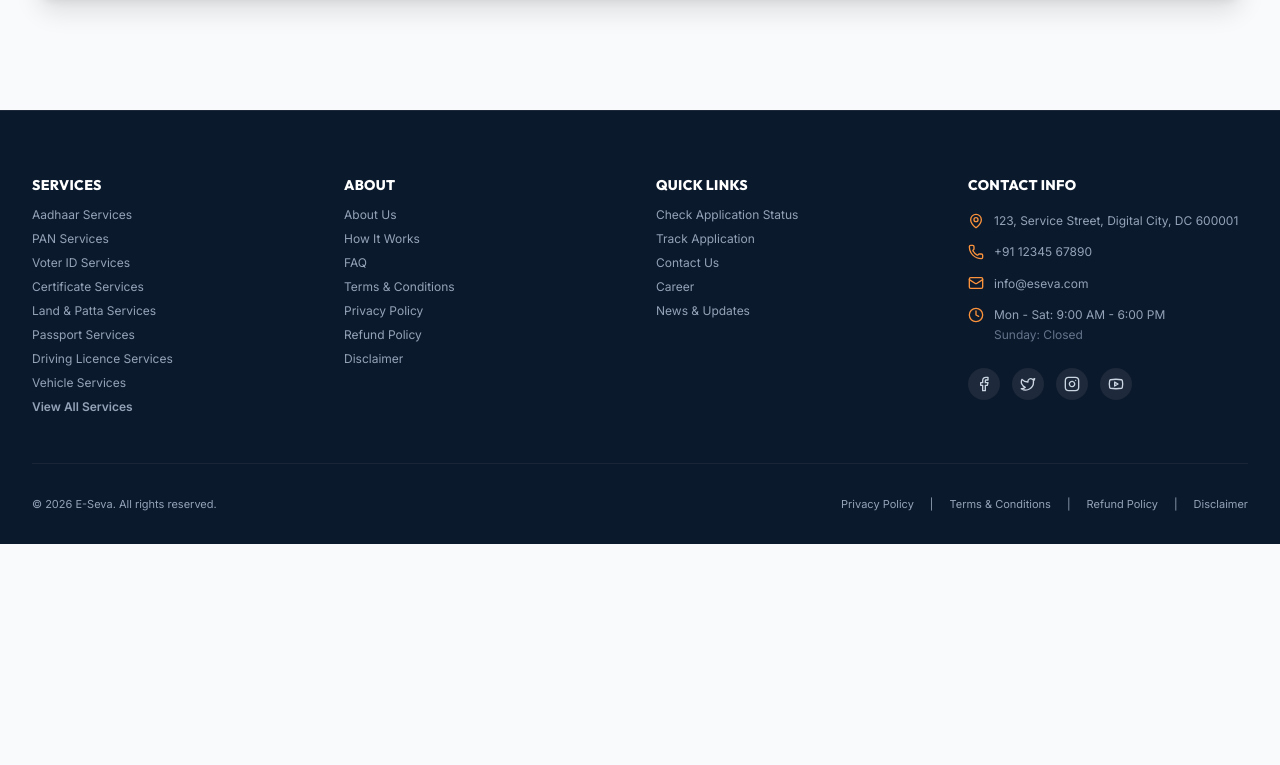
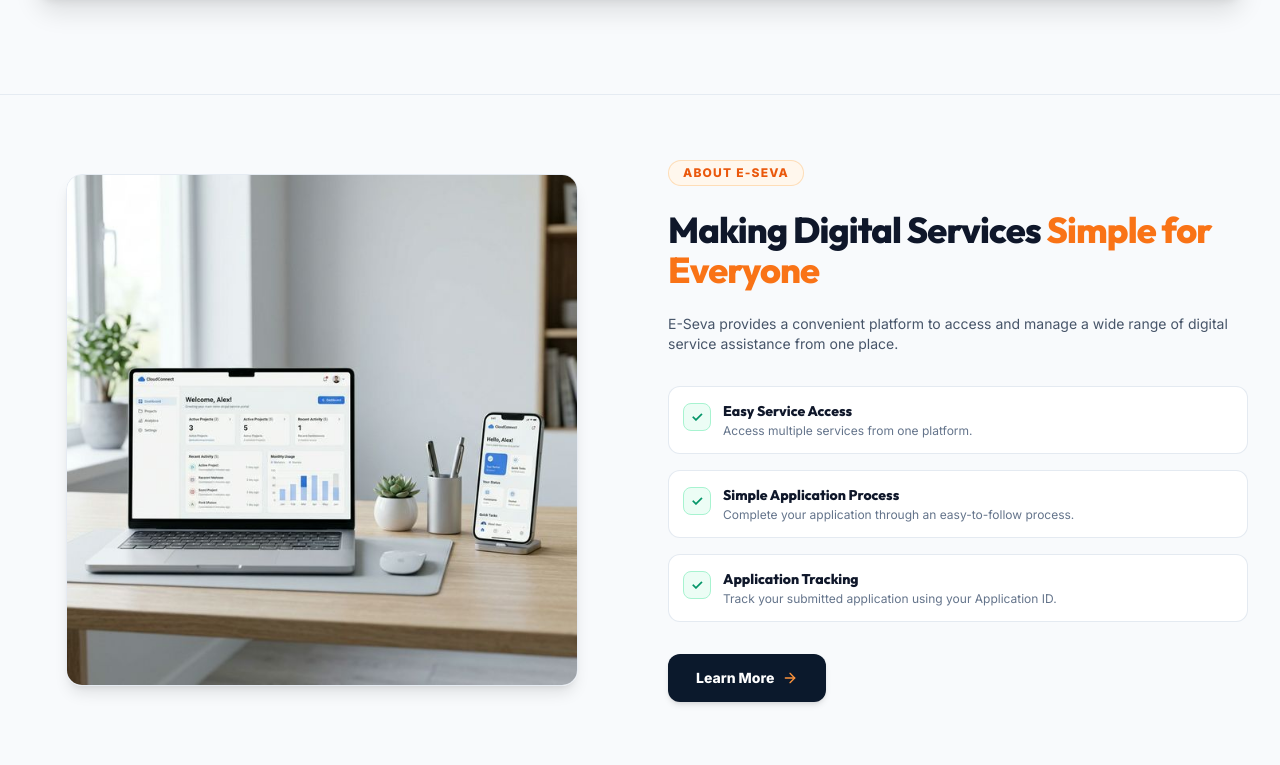
Before and after one commit to suryasuryaa239/e-seva-, a React (Vite) app: page / in a window 1280 px wide. Shown: the part 4575-5340 px from the top of the page. Before the commit the page ends 5119 px from the top, so only its background shows below. Built offline with nearby package versions, Linux system fonts and the light colour scheme; no server answers; the HTML template or start-up script is replaced by a standard one.

Commit message:
UI/UX Step 8: Redesign About Trust section with 2-column layout and checkmark highlights

```diff
--- a/src/pages/Home.jsx
+++ b/src/pages/Home.jsx
@@ -611,6 +611,109 @@ export default function Home() {
         </div>
       </section>
 
+      {/* 8. ABOUT / TRUST SECTION (STEP 8 SPECIFICATION) */}
+      <section className="max-w-7xl mx-auto px-4 sm:px-6 lg:px-8 py-16 border-t border-slate-200/80">
+        <div className="grid grid-cols-1 lg:grid-cols-12 gap-10 lg:gap-14 items-center">
+
+          {/* LEFT SIDE: VISUAL MOCKUP */}
+          <div className="lg:col-span-6 flex justify-center order-2 lg:order-1">
+            <div className="relative w-full max-w-lg">
+              <div className="relative group">
+                <img
+                  src="/hero_devices.png"
+                  alt="E-Seva Online Digital Service Portal Platform"
+                  className="w-full h-auto object-contain rounded-2xl shadow-lg border border-slate-200/80 transition-all duration-300 group-hover:scale-[1.01]"
+                />
+              </div>
+            </div>
+          </div>
+
+          {/* RIGHT SIDE: CONTENT & 3 TRUST HIGHLIGHTS */}
+          <div className="lg:col-span-6 space-y-6 text-left order-1 lg:order-2">
+
+            {/* SMALL UPPERCASE LABEL */}
+            <div>
+              <span className="inline-block text-xs font-extrabold text-orange-600 uppercase tracking-widest bg-orange-50 border border-orange-200/80 px-3.5 py-1 rounded-full">
+                ABOUT E-SEVA
+              </span>
+            </div>
+
+            {/* HEADING */}
+            <h2 className="font-heading font-extrabold text-3xl sm:text-4xl text-slate-900 tracking-tight leading-tight">
+              Making Digital Services <span className="text-orange-500 font-extrabold">Simple for Everyone</span>
+            </h2>
+
+            {/* SUPPORTING PARAGRAPH */}
+            <p className="text-slate-600 text-xs sm:text-sm font-normal leading-relaxed">
+              E-Seva provides a convenient platform to access and manage a wide range of digital service assistance from one place.
+            </p>
+
+            {/* 3 TRUST / HIGHLIGHT ITEMS */}
+            <div className="space-y-4 pt-2">
+
+              {/* ITEM 1 */}
+              <div className="flex items-start gap-3 bg-white p-3.5 rounded-xl border border-slate-200/90 shadow-xs">
+                <div className="w-7 h-7 rounded-lg bg-emerald-50 border border-emerald-200 flex items-center justify-center text-emerald-600 shrink-0 mt-0.5 font-extrabold text-sm">
+                  ✓
+                </div>
+                <div className="space-y-0.5">
+                  <h4 className="font-heading font-extrabold text-xs sm:text-sm text-slate-900">
+                    Easy Service Access
+                  </h4>
+                  <p className="text-xs text-slate-500 font-normal">
+                    Access multiple services from one platform.
+                  </p>
+                </div>
+              </div>
+
+              {/* ITEM 2 */}
+              <div className="flex items-start gap-3 bg-white p-3.5 rounded-xl border border-slate-200/90 shadow-xs">
+                <div className="w-7 h-7 rounded-lg bg-emerald-50 border border-emerald-200 flex items-center justify-center text-emerald-600 shrink-0 mt-0.5 font-extrabold text-sm">
+                  ✓
+                </div>
+                <div className="space-y-0.5">
+                  <h4 className="font-heading font-extrabold text-xs sm:text-sm text-slate-900">
+                    Simple Application Process
+                  </h4>
+                  <p className="text-xs text-slate-500 font-normal">
+                    Complete your application through an easy-to-follow process.
+                  </p>
+                </div>
+              </div>
+
+              {/* ITEM 3 */}
+              <div className="flex items-start gap-3 bg-white p-3.5 rounded-xl border border-slate-200/90 shadow-xs">
+                <div className="w-7 h-7 rounded-lg bg-emerald-50 border border-emerald-200 flex items-center justify-center text-emerald-600 shrink-0 mt-0.5 font-extrabold text-sm">
+                  ✓
+                </div>
+                <div className="space-y-0.5">
+                  <h4 className="font-heading font-extrabold text-xs sm:text-sm text-slate-900">
+                    Application Tracking
+                  </h4>
+                  <p className="text-xs text-slate-500 font-normal">
+                    Track your submitted application using your Application ID.
+                  </p>
+                </div>
+              </div>
+
+            </div>
+
+            {/* ACTION BUTTON */}
+            <div className="pt-2">
+              <Link
+                to="/about"
+                className="inline-flex items-center gap-2 bg-[#0b192c] hover:bg-slate-800 text-white font-extrabold text-xs sm:text-sm px-7 py-3.5 rounded-xl shadow-md hover:shadow-lg transition-all text-center group"
+              >
+                <span>Learn More</span>
+                <ArrowRight className="w-4 h-4 text-orange-400 group-hover:translate-x-1 transition-transform" />
+              </Link>
+            </div>
+
+          </div>
+
+        </div>
+      </section>
+
     </div>
   );
 }
```
